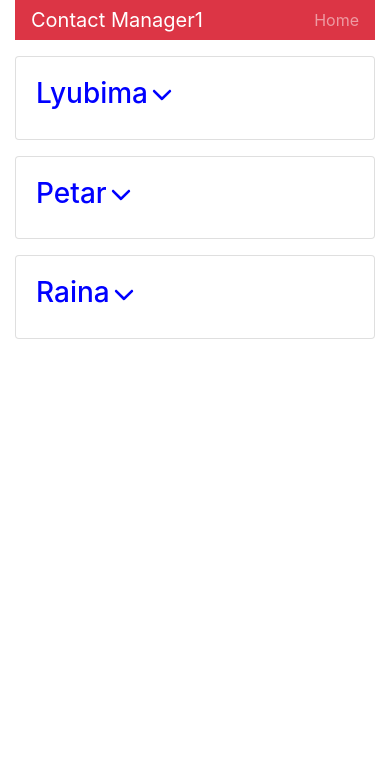
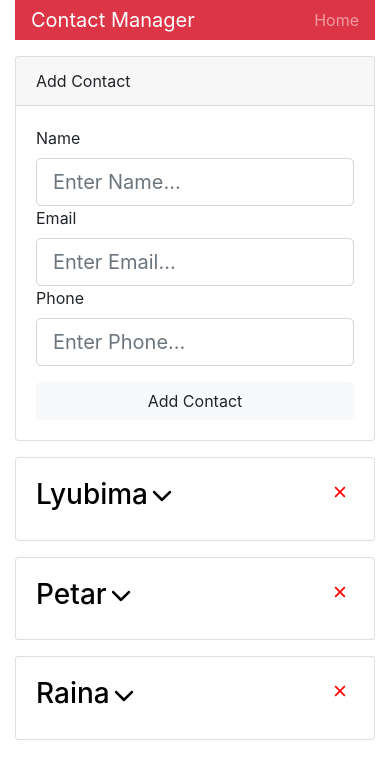
Before and after one commit to codeandsmile1/contactmanager, a React (Create React App) app: page / in a window 390 px wide. Shown: the top 776 px of the page. Built offline with nearby package versions, Linux system fonts and the light colour scheme.

Commit message:
Added fields - phone, name, email  in the form

```diff
--- a/src/App.js
+++ b/src/App.js
@@ -1,18 +1,23 @@
 import React from "react";
-import Contacts from "./components/Contacts";
-import Header from "./components/Header";
+import Contacts from "./components/contacts/Contacts";
+import Header from "./components/layout/Header";
+import AddContact from "./components/contacts/AddContact"
+import {Provider} from './context'
 
 import 'bootstrap/dist/css/bootstrap.min.css'
 import "./App.css";
 
 function App() {
   return (
+    <Provider>
     <div className="App">
       <div className="container">
-      <Header branding="Contact Manager1" />
+      <Header branding="Contact Manager" />
+      <AddContact/>
        <Contacts/>
       </div>
     </div>
+    </Provider>
   );
 }
 
--- a/src/components/Contact.js
+++ /dev/null
@@ -1,47 +0,0 @@
-import React, { Component } from "react";
-import PropTypes from "prop-types";
-import "./contact.css";
-import { IoIosArrowDown } from "react-icons/io";
-
-class Contact extends Component {
-  constructor() {
-    super();
-    this.onShowClick = this.onShowClick.bind(this);
-    this.state = {
-      showContactInfo: false
-    };
-  }
-
-  onShowClick() {
-    console.log(this);
-    this.setState({ showContactInfo: !this.state.showContactInfo });
-  }
-
-  //const {name, email, phone} = this.props;
-  render() {
-    return (
-      <div className="card card-body mb-3">
-        <h3>
-          {this.props.name}
-          <IoIosArrowDown onClick={this.onShowClick} />
-        </h3>
-        {this.state.showContactInfo == true ? (
-          <ul className="list-group">
-            <li className="list-group-item">Email: {this.props.email}</li>
-            <li className="list-group-item">Phone: {this.props.phone}</li>
-          </ul>
-        ) : (
-          ""
-        )}
-      </div>
-    );
-  }
-}
-
-Contact.propTypes = {
-  name: PropTypes.string.isRequired,
-  email: PropTypes.string.isRequired,
-  phone: PropTypes.string.isRequired
-};
-
-export default Contact;
--- a/src/components/Contacts.js
+++ /dev/null
@@ -1,40 +0,0 @@
-import React, {Component} from 'react';
-import Contact from './Contact'
-
-class Contacts extends Component {
-   state = {
-           contacts: [
-               {
-                   id: 1,
-                 name: "Lyubima",
-                email: "lyubima@abv.bg",
-                phone: "4442253544"
-               },
-               {   id: 2,
-                 name: "Petar",
-                email: "petar@abv.bg",
-                phone: "4444543544"
-               },
-               {   id: 3,
-                 name: "Raina",
-                email: "raina@abv.bg",
-                phone: "44442342344"
-               }
-           ]
-   }
-
-    render() {
-        const { contacts } = this.state;
-        return (
-            <React.Fragment>
-              {
-               contacts.map(contact => (
-                <Contact key={contact.id} name={contact.name} email={contact.email} phone={contact.phone}/>
-               ))
-              }
-            </React.Fragment>
-        )
-    }
-}
-
-export default Contacts;
--- a/src/components/contact.css
+++ b/src/components/contact.css
@@ -1,3 +1,12 @@
 h3 {
-    color: blue
+    color: black
 }
+
+h3 svg {
+    cursor: pointer;
+}
+
+  h3 svg:last-child{
+    float: right;
+    color: red;
+}
--- /dev/null
+++ b/src/components/contacts/AddContact.js
@@ -0,0 +1,52 @@
+import React, {Component} from 'react';
+
+class AddContact extends Component {
+   state = {
+       name: '',
+       email: '',
+       phone: ''
+   }
+
+    render() {
+        return (
+            <div className="card mb-3">
+                <div className="card-header">
+                  Add Contact
+                </div>
+                <div className="card-body">
+                 <form>
+                     <div className="form-group">
+                     <label htmlFor="name">Name</label>
+                     <input type="text"
+                            className="form-control form-control-lg"
+                            name="name"
+                            placeholder="Enter Name..."
+                            value={this.state.name}
+                            required
+                            />
+                     <label htmlFor="name">Email</label>
+                     <input type="text"
+                            className="form-control form-control-lg"
+                            name="email"
+                            placeholder="Enter Email..."
+                            value={this.state.email}
+                            required
+                            />
+                     <label htmlFor="name">Phone</label>
+                     <input type="text"
+                            className="form-control form-control-lg"
+                            name="phone"
+                            placeholder="Enter Phone..."
+                            value={this.state.phone}
+                            required
+                            />
+                     </div>
+                     <input type="submit" value="Add Contact" className="btn btn-block btn-light"/>
+                 </form>
+                </div>
+            </div>
+        );
+    }
+}
+
+export default AddContact;
--- /dev/null
+++ b/src/components/contacts/Contact.js
@@ -0,0 +1,61 @@
+import React, { Component } from "react";
+import PropTypes from "prop-types";
+import "./../contact.css";
+import { IoIosArrowDown, IoIosClose } from "react-icons/io";
+import { Consumer } from '../../context'
+
+class Contact extends Component {
+  constructor() {
+    super();
+    this.onShowClick = this.onShowClick.bind(this);
+    this.state = {
+      showContactInfo: false
+    };
+  }
+
+  onDeleteClick = (id, dispatch) => {
+    dispatch({type: 'DELETE_CONTACT', payload: id})
+    console.log(dispatch)
+  }
+
+  onShowClick() {
+    this.setState({ showContactInfo: !this.state.showContactInfo });
+  }
+
+  render() {
+
+    return (
+   <Consumer>
+     {value => {
+       const { dispatch } = value;
+
+       return (
+       <div className="card card-body mb-3">
+       <h3>
+         {this.props.name}
+         <IoIosArrowDown onClick={this.onShowClick} />
+         <IoIosClose onClick={this.onDeleteClick.bind(this, this.props.id, dispatch)}/>
+       </h3>
+       {this.state.showContactInfo == true ? (
+         <ul className="list-group">
+           <li className="list-group-item">Email: {this.props.email}</li>
+           <li className="list-group-item">Phone: {this.props.phone}</li>
+         </ul>
+       ) : (
+         ""
+       )}
+     </div>
+     )
+     }}
+   </Consumer>
+    )
+  }
+}
+
+Contact.propTypes = {
+  name: PropTypes.string.isRequired,
+  email: PropTypes.string.isRequired,
+  phone: PropTypes.string.isRequired
+};
+
+export default Contact;
--- /dev/null
+++ b/src/components/contacts/Contacts.js
@@ -0,0 +1,30 @@
+import React, {Component} from 'react';
+import Contact from './Contact'
+import { Consumer } from '../../context'
+
+class Contacts extends Component {
+    render() {
+        return (
+          <Consumer>
+            {value => {
+              const { contacts } = value;
+             return(
+             <div>
+               {
+                contacts.map(contact => (
+                 <Contact
+                  key={contact.id}
+                   name={contact.name}
+                    email={contact.email}
+                     phone={contact.phone}
+                     />
+                ))}
+             </div>
+              );
+            }}
+          </Consumer>
+        );
+    }
+}
+
+export default Contacts;
--- a/src/components/Header.js
+++ b/src/components/layout/Header.js
@@ -1,5 +1,5 @@
 import React from "react";
-import "./header.css";
+import "./../header.css";
 
 const Header = props => {
   const { branding } = props;
--- /dev/null
+++ b/src/context.js
@@ -0,0 +1,52 @@
+import React, {Component} from 'react';
+
+const Context = React.createContext();
+
+const reducer = (state, action) => {
+    switch(action.type) {
+       case 'DELETE_CONTACT':
+        return {
+            ...state,
+           contacts: state.contacts.filter(
+               contact => contact.id !== action.payload
+               )
+        };
+        default:
+            return state;
+    }
+};
+
+export class Provider extends Component {
+    state = {
+        contacts: [
+            {
+                id: 1,
+              name: "Lyubima",
+             email: "lyubima@abv.bg",
+             phone: "4442253544"
+            },
+            {   id: 2,
+              name: "Petar",
+             email: "petar@abv.bg",
+             phone: "4444543544"
+            },
+            {   id: 3,
+              name: "Raina",
+             email: "raina@abv.bg",
+             phone: "44442342344"
+            }
+        ],
+        dispatch: action => this.setState(state =>
+        reducer(state,action))
+}
+
+render() {
+    return (
+        <Context.Provider value={this.state}>
+        {this.props.children}
+        </Context.Provider>
+    );
+  }
+}
+
+export const Consumer = Context.Consumer;
```
